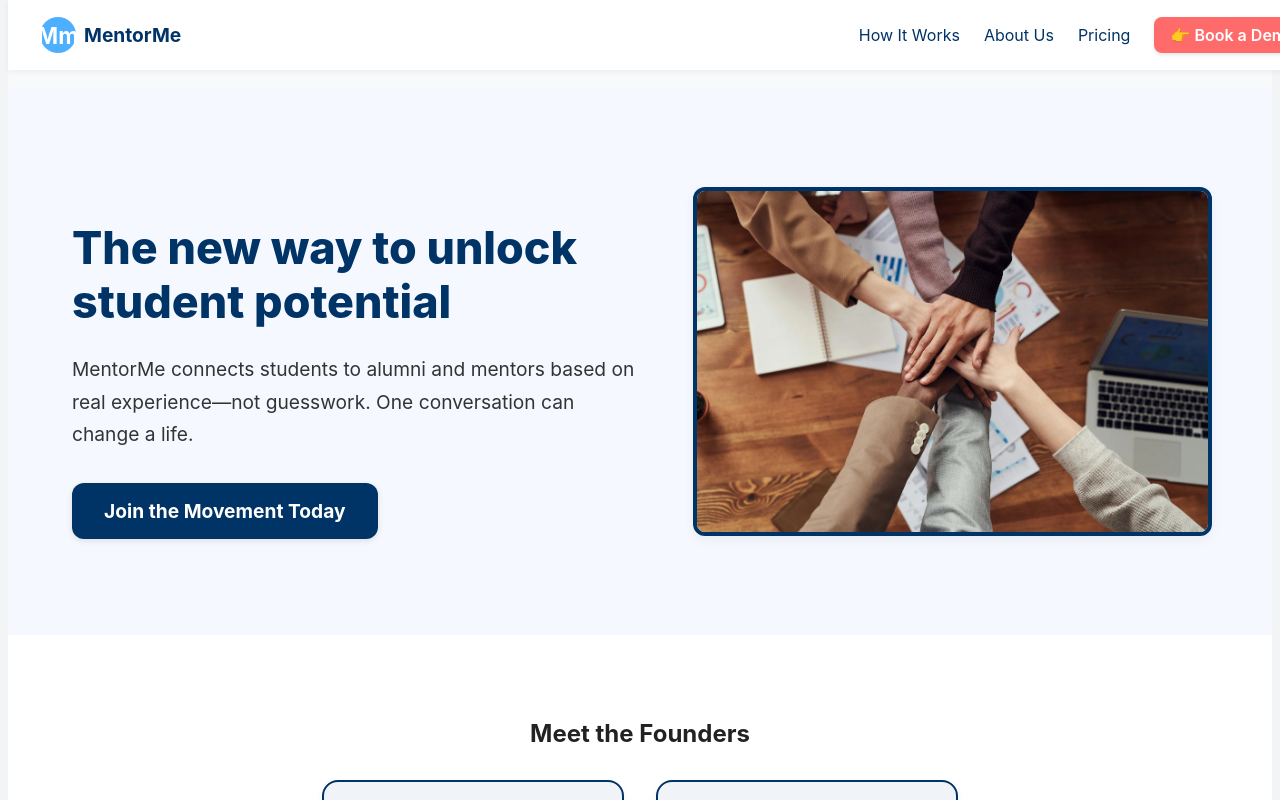
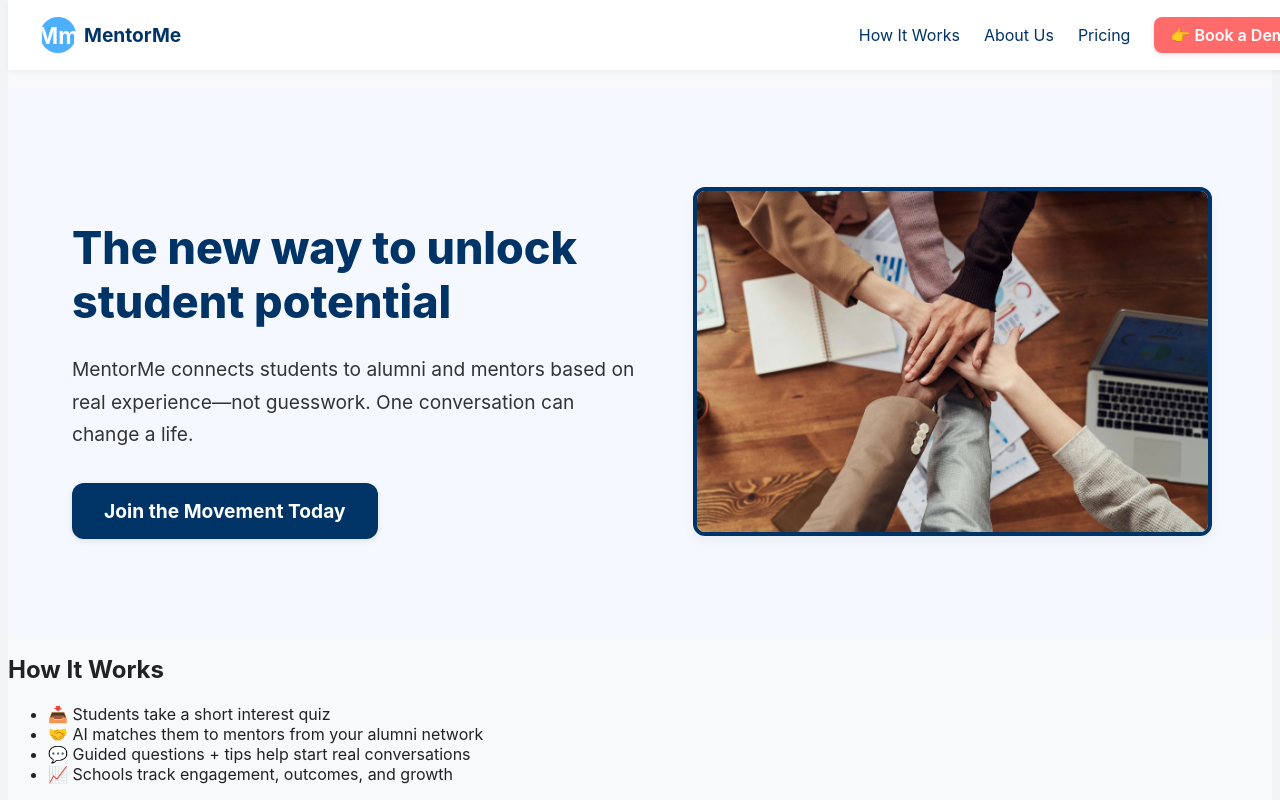
Before and after one commit to Rfitzgerald-svg/mentorme-frontend-, a React (Create React App) app: page /#/ in a window 1280 px wide. Shown: the top 800 px of the page. Built offline with nearby package versions, Linux system fonts and the light colour scheme.

Commit message:
Update: Add 'How It Works' section, embed headshots, move Pricing to page bottom

```diff
--- a/src/routes/Landing.jsx
+++ b/src/routes/Landing.jsx
@@ -8,7 +8,7 @@ export default function Landing() {
     <>
       <Navbar />
       <div className="landing-scroll" style={{ paddingTop: "80px" }}>
-        {/* HERO SECTION */}
+        {/* HERO */}
         <section className="hero mentorloop-hero">
           <div className="hero-left">
             <h1 className="hero-title">The new way to unlock student potential</h1>
@@ -19,26 +19,33 @@ export default function Landing() {
             <div className="cta-banner">Join the Movement Today</div>
           </div>
           <div className="hero-right">
-            <img
-              src="/hero.jpg"
-              alt="Mentorship in action"
-              className="hero-image"
-            />
+            <img src="/hero.jpg" alt="Mentorship" className="hero-image" />
           </div>
         </section>
 
-        {/* ABOUT */}
+        {/* HOW IT WORKS */}
+        <section className="how-it-works" id="how">
+          <h2>How It Works</h2>
+          <ul>
+            <li>📥 Students take a short interest quiz</li>
+            <li>🤝 AI matches them to mentors from your alumni network</li>
+            <li>💬 Guided questions + tips help start real conversations</li>
+            <li>📈 Schools track engagement, outcomes, and growth</li>
+          </ul>
+        </section>
+
+        {/* FOUNDERS */}
         <section className="about" id="about">
           <h2>Meet the Founders</h2>
           <div className="founder-cards">
             <div className="founder-card">
-              <img src="/russell.jpg" alt="Russell Fitzgerald" />
+              <img src="/russell.jpg" alt="Russell Fitzgerald" className="founder-img" />
               <h3>Russell Fitzgerald</h3>
               <p>Philadelphia, Pennsylvania</p>
               <p>Princeton University</p>
             </div>
             <div className="founder-card">
-              <img src="/jett.jpg" alt="Jett Honig" />
+              <img src="/jett.jpg" alt="Jett Honig" className="founder-img" />
               <h3>Jett Honig</h3>
               <p>Boca Raton, Florida</p>
               <p>Southern Methodist University</p>
@@ -46,7 +53,7 @@ export default function Landing() {
           </div>
         </section>
 
-        {/* PRICING */}
+        {/* PRICING AT BOTTOM */}
         <section className="pricing" id="pricing">
           <h2>Pricing</h2>
           <div className="pricing-tiers">
```
